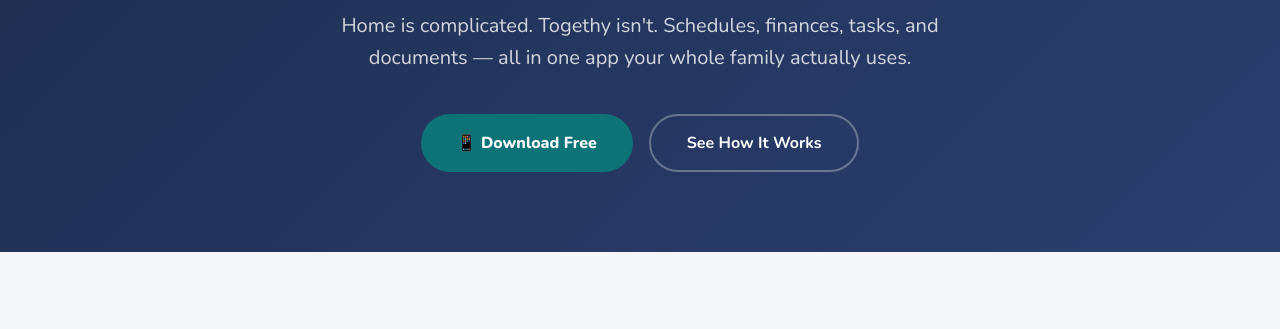
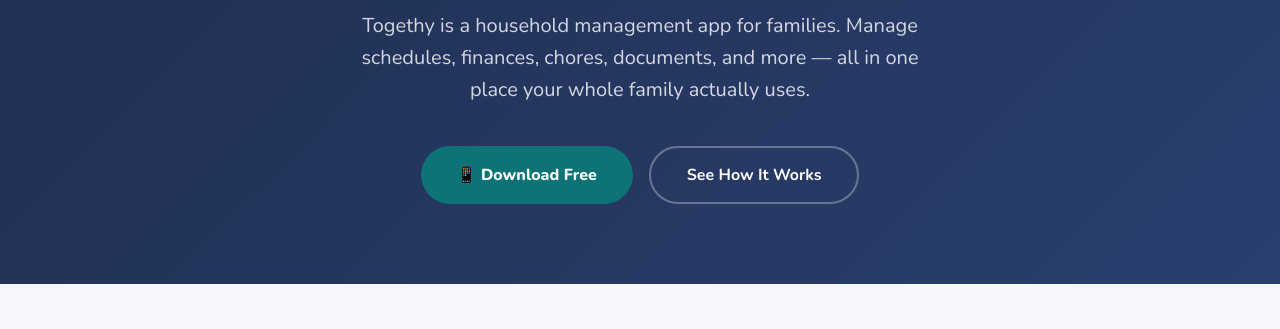
Before and after one commit to marcelcrockett/togethy-landing, a plain HTML site: page index.html in a window 1280 px wide. Shown: the part 387-716 px from the top of the page. Drawn offline with nearby package versions, Linux system fonts and the light colour scheme.

Commit message:
Improve home page description for Google verification

```diff
--- a/index.html
+++ b/index.html
@@ -539,7 +539,7 @@
   <section class="hero">
     <div class="hero-badge">🏠 Household OS</div>
     <h1>Finally, <span>one place</span><br>for everything.</h1>
-    <p>Home is complicated. Togethy isn't. Schedules, finances, tasks, and documents — all in one app your whole family actually uses.</p>
+    <p>Togethy is a household management app for families. Manage schedules, finances, chores, documents, and more — all in one place your whole family actually uses.</p>
     <div class="hero-buttons">
       <a href="#download" class="btn-primary">📱 Download Free</a>
       <a href="#features" class="btn-secondary">See How It Works</a>
```
